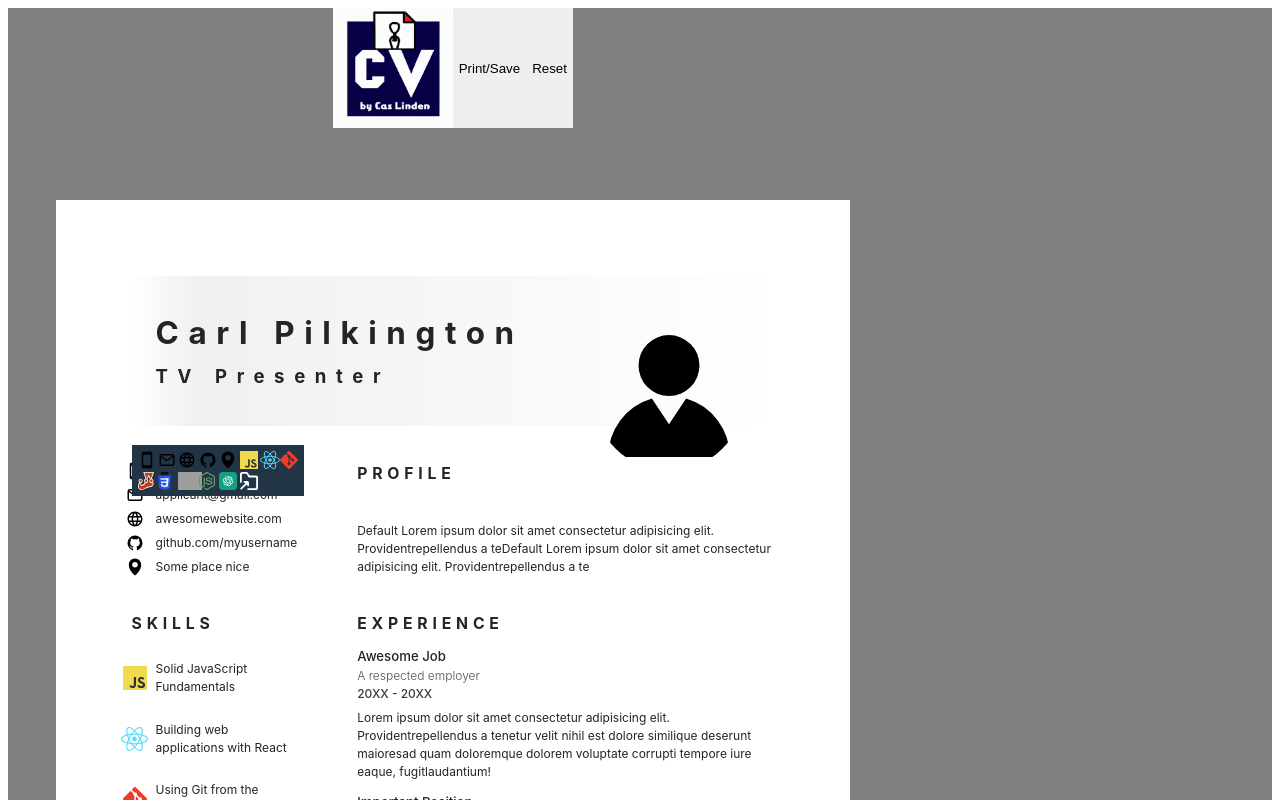
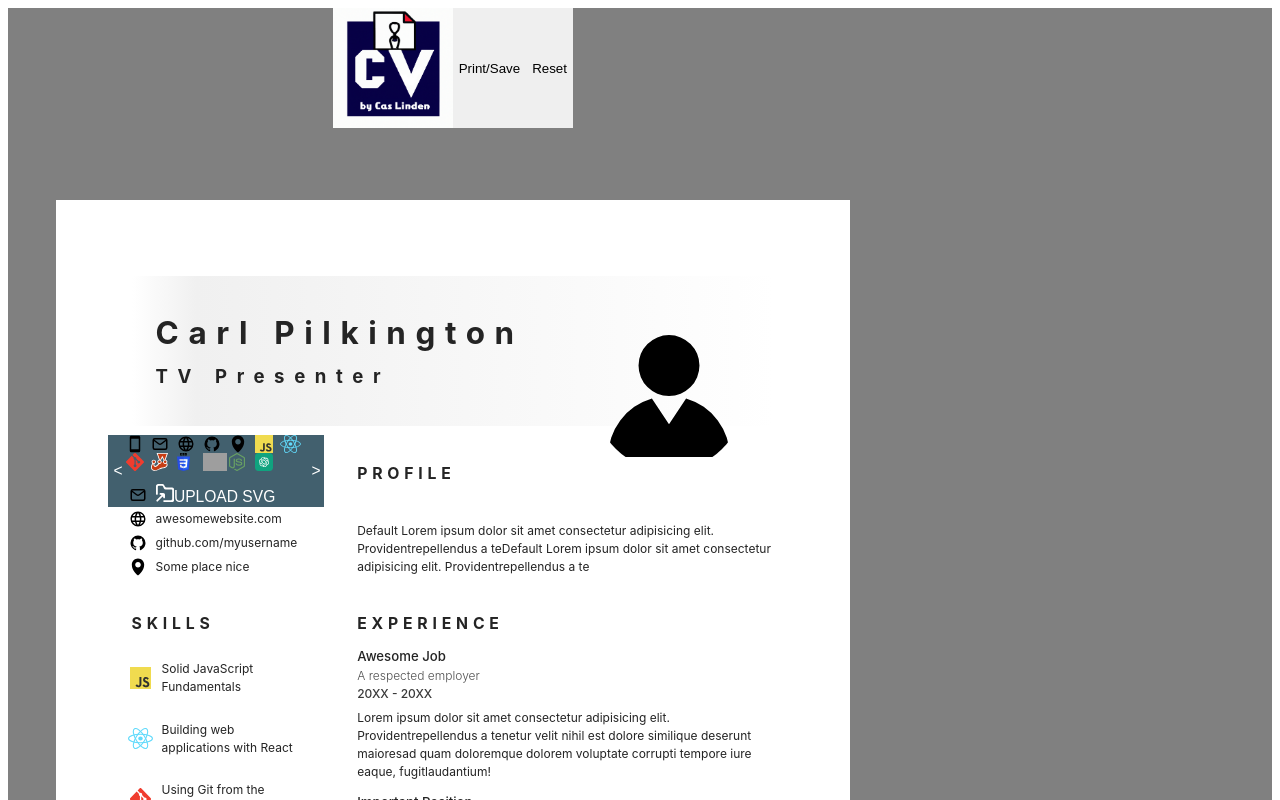
Before and after one commit to CasLinden/cv-builder, a React (Vite) app: page / in a window 1280 px wide. Both pictures are taken after a click on the picture 143 px from the left and 470 px from the top of the page. Shown: the top 800 px of the page. Built offline with nearby package versions, Linux system fonts and the light colour scheme; grey boxes are pictures that could not be loaded.

Commit message:
removed selectIconWindow from Icon.jsx into a separate file, worked on a carroussel slider like feature for it

```diff
--- a/src/css/icon.css
+++ b/src/css/icon.css
@@ -1,22 +1,89 @@
-.icon-container img{
-    height: 2rem;
-    padding-right: 1.5rem;
-}
-.icon-selection-window{
-    color: white;
-    display: grid;
-    left:0px;
-    grid-template-columns: repeat(8, 1.5rem);
-    grid-template-rows: repeat(2, 1.5rem);
-    gap: .2rem;
-    background-color: #213547;
-    padding: .5rem;
+.icon-container img {
+  height: 1.8rem;
+  padding-right: 1rem;
+  position: relative;
 }
 
 /* .icon-tile is only used in the icon selection window */
-.icon-tile img{
-    display: flex;
-    height: 1.5rem;
-    justify-content: center;
-    align-items: center;
+.icon-tile img {
+  display: flex;
+  height: 2rem;
+  justify-content: center;
+  align-items: center;
 }
+
+.icon-selection-window {
+  color: white;
+  display: grid;
+  width: 18rem;
+  height: 6rem;
+  left: -2rem;
+  grid-template-columns: 1.5rem 1fr 1.5rem;
+  grid-template-rows: 4rem 2rem;
+  background-color: #42606e;
+  grid-template-areas:
+    "previous icons next"
+    "previous icons next"
+    ". upload .";
+}
+
+.icon-selection-window button {
+  background-color: transparent;
+  border: none;
+  color: white;
+  font-size: 1.3rem;
+  cursor: pointer;
+}
+
+.upload-new-icon {
+  width: 100%;
+  height: 2rem;
+  overflow: hidden;
+  grid-area: upload;
+  padding-bottom: 0.3rem;
+}
+.upload-new-icon img {
+  padding: 0;
+  height: 1.9rem;
+}
+
+.select-previous-icons {
+  grid-area: previous;
+}
+
+.selectable-icons-view {
+  overflow: hidden;
+  position: relative;
+}
+
+.selectable-icons {
+  width: 15rem;
+  display: grid;
+  gap: 0.05rem;
+  grid-template-rows: auto;
+  grid-template-columns: repeat(
+    auto-fill,
+    minmax(2rem, 1fr)
+  );
+  grid-area: icons;
+  align-items: start;
+}
+
+.select-next-icons {
+  grid-area: next;
+}
+
+.upload-new-icon-label {
+  position: relative;
+  display: inline-block;
+}
+
+.upload-new-icon-label input {
+  position: absolute;
+  top: 0;
+  left: 0;
+  opacity: 0;
+  width: 100%;
+  height: 100%;
+  cursor: pointer;
+}
--- a/src/css/skills.css
+++ b/src/css/skills.css
@@ -7,5 +7,5 @@
 
 .skill{
     display: grid;
-    grid-template-columns: 2rem 1fr 1rem;
+    grid-template-columns: 2.5rem 1fr 1rem;
 }
--- a/src/cv-components/Contact.jsx
+++ b/src/cv-components/Contact.jsx
@@ -1,7 +1,7 @@
 import { useContext } from "react";
 import { CvDataContext } from "/src/CvDataContext";
-import EditableText from "./single-html-components/EditableText";
-import Icon from "/src/cv-components/single-html-components/Icon";
+import EditableText from "/src/ui-components/EditableText";
+import Icon from "/src/ui-components/Icon";
 import AddSectionButton from "/src/buttons/AddSectionButton";
 import RemoveSectionButton from "/src/buttons/RemoveSectionButton";
 import { addRemove } from "/src/utils/addRemove";
--- a/src/cv-components/Education.jsx
+++ b/src/cv-components/Education.jsx
@@ -1,6 +1,6 @@
 import { useContext } from "react";
 import { CvDataContext } from "/src/CvDataContext";
-import EditableText from "/src/cv-components/single-html-components/EditableText";
+import EditableText from "/src/ui-components/EditableText";
 import RemoveSectionButton from "/src/Buttons/RemoveSectionButton";
 import AddSectionButton from "/src/Buttons/AddSectionButton";
 import { addRemove } from "/src/utils/addRemove";
--- a/src/cv-components/Header/Header.jsx
+++ b/src/cv-components/Header/Header.jsx
@@ -1,5 +1,5 @@
 import '/src/css/header.css'
-import EditableText from "../single-html-components/EditableText";
+import EditableText from "/src/ui-components/EditableText";
 import ProfilePicture from "./ProfilePicture";
 
 function Header() {
--- a/src/cv-components/Languages.jsx
+++ b/src/cv-components/Languages.jsx
@@ -1,6 +1,6 @@
 import { useContext } from "react";
 import { CvDataContext } from "/src/CvDataContext";
-import EditableText from "./single-html-components/EditableText";
+import EditableText from "/src/ui-components/EditableText";
 import AddSectionButton from "/src/buttons/AddSectionButton";
 import RemoveSectionButton from "/src/buttons/RemoveSectionButton";
 import { addRemove } from "/src/utils/addRemove";
--- a/src/cv-components/Profile.jsx
+++ b/src/cv-components/Profile.jsx
@@ -1,4 +1,4 @@
-import EditableText from "./single-html-components/EditableText";
+import EditableText from "/src/ui-components/EditableText";
 import "/src/css/profile.css";
 
 export default function Profile() {
--- a/src/cv-components/Skills.jsx
+++ b/src/cv-components/Skills.jsx
@@ -1,7 +1,7 @@
 import { useContext } from "react";
 import { CvDataContext } from "/src/CvDataContext";
-import EditableText from "./single-html-components/EditableText";
-import Icon from "/src/cv-components/single-html-components/Icon";
+import EditableText from "/src/ui-components/EditableText";
+import Icon from "/src/ui-components/Icon";
 import RemoveSectionButton from "/src/Buttons/RemoveSectionButton";
 import AddSectionButton from "/src/Buttons/AddSectionButton";
 import { addRemove } from "/src/utils/addRemove";
--- a/src/cv-components/WorkExperience.jsx
+++ b/src/cv-components/WorkExperience.jsx
@@ -1,6 +1,6 @@
 import { useContext } from "react";
 import { CvDataContext } from "/src/CvDataContext";
-import EditableText from "/src/cv-components/single-html-components/EditableText";
+import EditableText from "/src/ui-components/EditableText";
 import RemoveSectionButton from "/src/Buttons/RemoveSectionButton";
 import AddSectionButton from "/src/Buttons/AddSectionButton";
 import { addRemove } from "/src/utils/addRemove";
--- a/src/cv-components/single-html-components/EditableText.jsx
+++ b/src/ui-components/EditableText.jsx
@@ -1,6 +1,6 @@
 import { useContext, useRef } from "react";
-import { CvDataContext } from "../../CvDataContext";
-import useSubmit from "../../hooks/useSubmit";
+import { CvDataContext } from "../CvDataContext";
+import useSubmit from "../hooks/useSubmit";
 
 function EditableText({ field, component, index = null, nestedField = null }) {
   const { cvData, setCvData } = useContext(CvDataContext);
--- a/src/cv-components/single-html-components/Icon.jsx
+++ b/src/ui-components/Icon.jsx
@@ -1,5 +1,6 @@
 import { useContext, useState, useEffect } from "react";
 import { CvDataContext } from "/src/CvDataContext";
+import IconSelectionWindow from "/src/ui-components/IconSelectionWindow";
 import react from "/src/assets/skillicons/react.svg";
 import js from "/src/assets/skillicons/js.svg";
 import jest from "/src/assets/skillicons/jest.svg";
@@ -8,7 +9,6 @@ import css from "/src/assets/skillicons/css.svg";
 import webpack from "/src/assets/skillicons/webpack.svg";
 import node from "/src/assets/skillicons/node.svg";
 import chatgpt from "/src/assets/skillicons/chatgpt.svg";
-import select from "/src/assets/skillicons/select.svg";
 import phone from "/src/assets/contacticons/phone.svg"
 import email from "/src/assets/contacticons/email.svg"
 import website from "/src/assets/contacticons/website.svg";
@@ -21,12 +21,10 @@ export default function Icon({icon, index, section}) {
   const [showIconSelector, setShowIconSelector] = useState(false);
   const [SelectedIconIndex, setSelectedIconIndex] = useState(null);
   const [icons, setIcons] = useState(() => {
-    // Check if the `icons` prop is available in `cvData`
-    if (cvData && cvData.icons) {
-      return cvData.icons;
-    } else {
-      // If `icons` prop is not available, use the default data below
-      return {
+    const storedIcons = localStorage.getItem("icons");
+    return storedIcons // If there are Icons in local storage, use it
+      ? JSON.parse(storedIcons) // If there are no icons in local storage, use the default icons below
+      :  {
         phone: phone,
         email: email,
         website: website,
@@ -41,14 +39,10 @@ export default function Icon({icon, index, section}) {
         node: node,
         chatgpt: chatgpt,
       };
-    }
-  });
+    });
 
   useEffect(() => {
-    setCvData((prevCvData) => ({
-      ...prevCvData,
-      icons: icons,
-    }));
+    localStorage.setItem("icons", JSON.stringify(icons));
   }, [icons]);
 
   const getIcon = (title) => {
@@ -58,9 +52,11 @@ export default function Icon({icon, index, section}) {
     return icons.select;
   };
 
-  const differentIcon = (index) => {
+  const differentIcon = (index, event) => {
+    event.stopPropagation(); // Event was bubbling up to parent container, instantly calling handleClickOutside
     setSelectedIconIndex(index);
     setShowIconSelector(true);
+    document.addEventListener('click', handleClickOutside);
   };
 
   const handleIconSelection = (iconName) => {
@@ -78,6 +74,7 @@ export default function Icon({icon, index, section}) {
 
     setCvData(newCvData);
     setShowIconSelector(false);
+    document.removeEventListener('click', handleClickOutside);
   };
 
   const handleSvgUpload = (event, index) => {
@@ -93,38 +90,33 @@ export default function Icon({icon, index, section}) {
       };
       reader.readAsDataURL(file);
     }
+    document.removeEventListener('click', handleClickOutside);
   };
 
-  const iconSelectionWindow = (index) => (
-    <div className="icon-selection-window" style={{ position: "absolute" }}>
-      {Object.keys(icons).map((iconName) => (
-        <div
-          key={iconName}
-          className="icon-tile"
-          onClick={() => handleIconSelection(iconName)}
-        >
-          <img src={icons[iconName]} alt={iconName} />
-        </div>
-      ))}
-      <div className="icon-tile">
-        <label htmlFor={`select-icon-${index}`}>
-          <img src={select} alt="add icon" />
-        </label>
-        <input
-          id={`select-icon-${index}`}
-          type="file"
-          accept=".svg"
-          style={{ display: "none" }}
-          onChange={(event) => handleSvgUpload(event, index)}
-        />
-      </div>
-    </div>
-  );
+  const handleClickOutside = (event) => {
+    const iconWindow = document.querySelector('.icon-selection-window');
+    if (iconWindow && !iconWindow.contains(event.target)) {
+      setShowIconSelector(false);
+      setSelectedIconIndex(null);
+      document.removeEventListener('click', handleClickOutside);
+    }
+  };
+
+  const iconSelectionWindow = (index) => {
+    return (
+      <IconSelectionWindow
+        index={index}
+        icons={icons}
+        handleIconSelection={handleIconSelection}
+        handleSvgUpload={handleSvgUpload}
+      />
+    );
+  };
 
   return (
     <div className="icon-container">
     <img
-      onClick={() => differentIcon(index)}
+      onClick={(event) => differentIcon(index, event)}
       src={getIcon(icon)}
       alt={`${icon} icon`}
     />
--- /dev/null
+++ b/src/ui-components/IconSelectionWindow.jsx
@@ -0,0 +1,46 @@
+import select from "/src/assets/skillicons/select.svg";
+
+export default function IconSelectionWindow({
+  index,
+  icons,
+  handleIconSelection,
+  handleSvgUpload,
+}) {
+  return (
+    <div className="icon-selection-window" style={{ position: "absolute" }}>
+      <button className="select-previous-icons">{`<`}</button>
+      {/* show available icons */}
+      <div className="selectable-icons-view">
+        <div className="selectable-icons">
+          {Object.keys(icons).map((iconName) => (
+            <div
+              key={iconName}
+              className="icon-tile"
+              onClick={() => {
+                handleIconSelection(iconName);
+              }}
+            >
+              <img src={icons[iconName]} alt={iconName} />
+            </div>
+          ))}
+        </div>
+      </div>
+      {/* show  NEW Button */}
+      <label htmlFor={`select-icon-${index}`} className="upload-new-icon-label">
+        <button className="upload-new-icon">
+          <img src={select} alt="add icon" />
+          UPLOAD SVG
+        </button>
+        <input
+          id={`select-icon-${index}`}
+          type="file"
+          accept=".svg"
+          onChange={(event) => {
+            handleSvgUpload(event, index);
+          }}
+        />
+      </label>
+      <button className="select-next-icons">{`>`}</button>
+    </div>
+  );
+}
```
